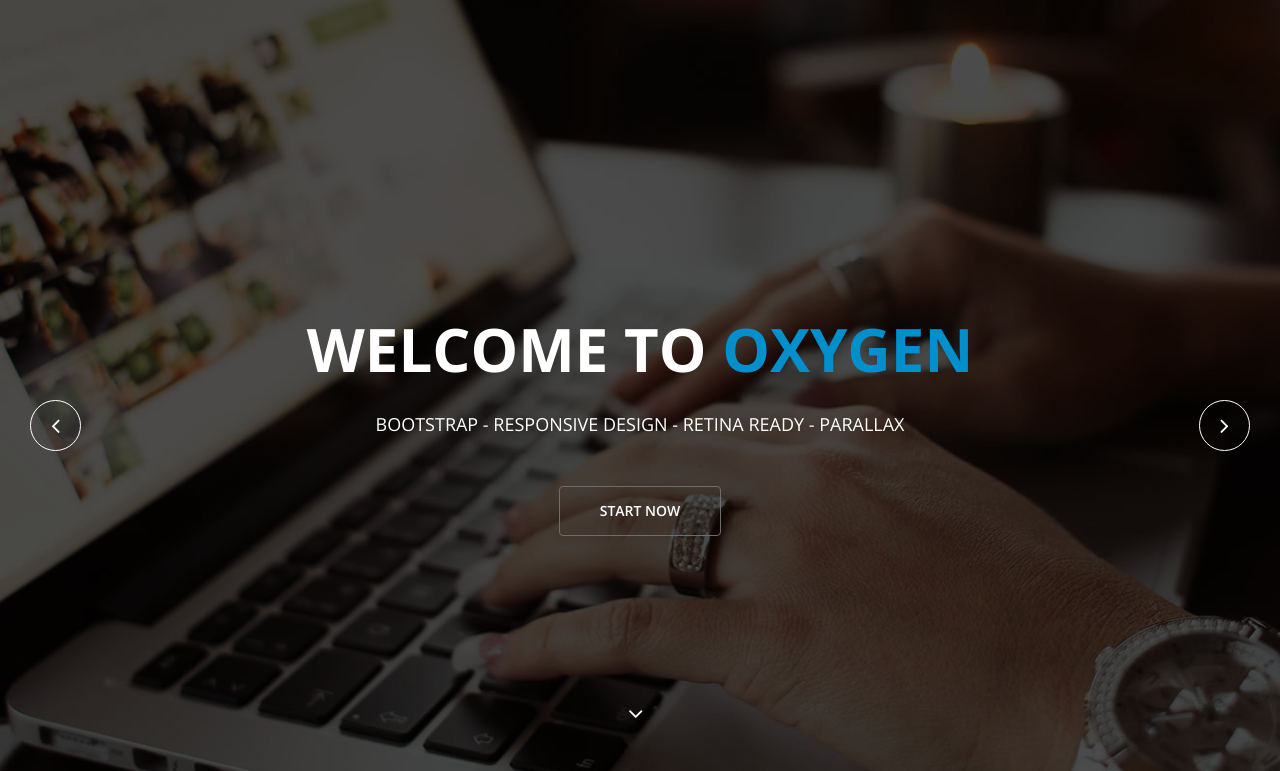
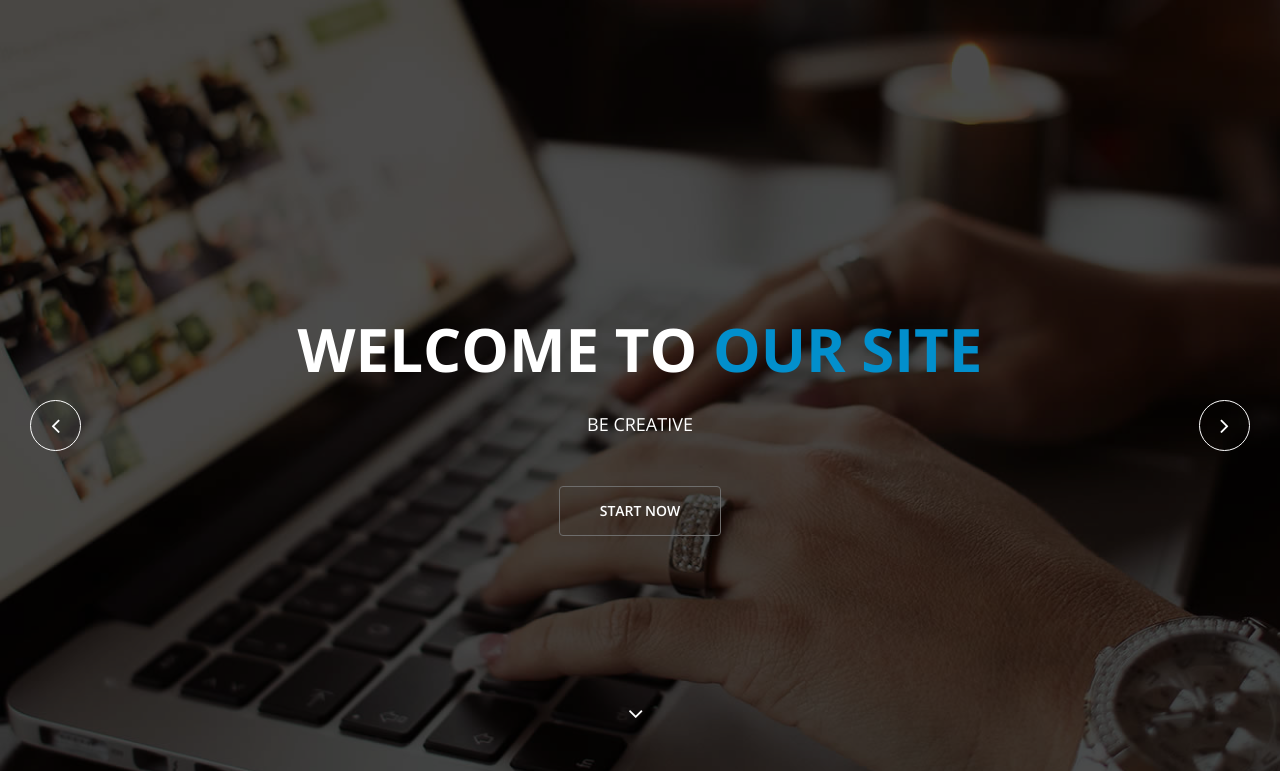
Before and after one commit to lastbenchers/lastbenchers.github.io, a plain HTML site: page index.html in a window 1280 px wide. Shown: the top 771 px of the page. Drawn offline with nearby package versions, Linux system fonts and the light colour scheme; some packages are replaced by stand-ins of ours.

Commit message:
Update index.html

```diff
--- a/index.html
+++ b/index.html
@@ -34,22 +34,22 @@
       <div class="carousel-inner">
         <div class="item active" style="background-image: url(slid1.jpg)">
           <div class="caption">
-            <h1 class="animated fadeInLeftBig">Welcome to <span>Oxygen</span></h1>
-            <p class="animated fadeInRightBig">Bootstrap - Responsive Design - Retina Ready - Parallax</p>
+            <h1 class="animated fadeInLeftBig">Welcome to <span>our site</span></h1>
+            <p class="animated fadeInRightBig">be creative</p>
             <a data-scroll class="btn btn-start animated fadeInUpBig" href="#services">Start now</a>
           </div>
         </div>
         <div class="item" style="background-image: url(slid2.jpg)">
           <div class="caption">
-            <h1 class="animated fadeInLeftBig">Say Hello to <span>Oxygen</span></h1>
-            <p class="animated fadeInRightBig">Bootstrap - Responsive Design - Retina Ready - Parallax</p>
+            <h1 class="animated fadeInLeftBig"><span>knowledge</span>is the most powerful weapon</h1>
+            <p class="animated fadeInRightBig">do creative</p>
             <a data-scroll class="btn btn-start animated fadeInUpBig" href="#services">Start now</a>
           </div>
         </div>
         <div class="item" style="background-image: url(slid3.jpg)">
           <div class="caption">
-            <h1 class="animated fadeInLeftBig">We are <span>Creative</span></h1>
-            <p class="animated fadeInRightBig">Bootstrap - Responsive Design - Retina Ready - Parallax</p>
+            <h1 class="animated fadeInLeftBig">The power of <span>Imagination</span>makes us <span>Infinite</span></h1>
+            <p class="animated fadeInRightBig">think creative</p>
             <a data-scroll class="btn btn-start animated fadeInUpBig" href="#services">Start now</a>
           </div>
         </div>
```
